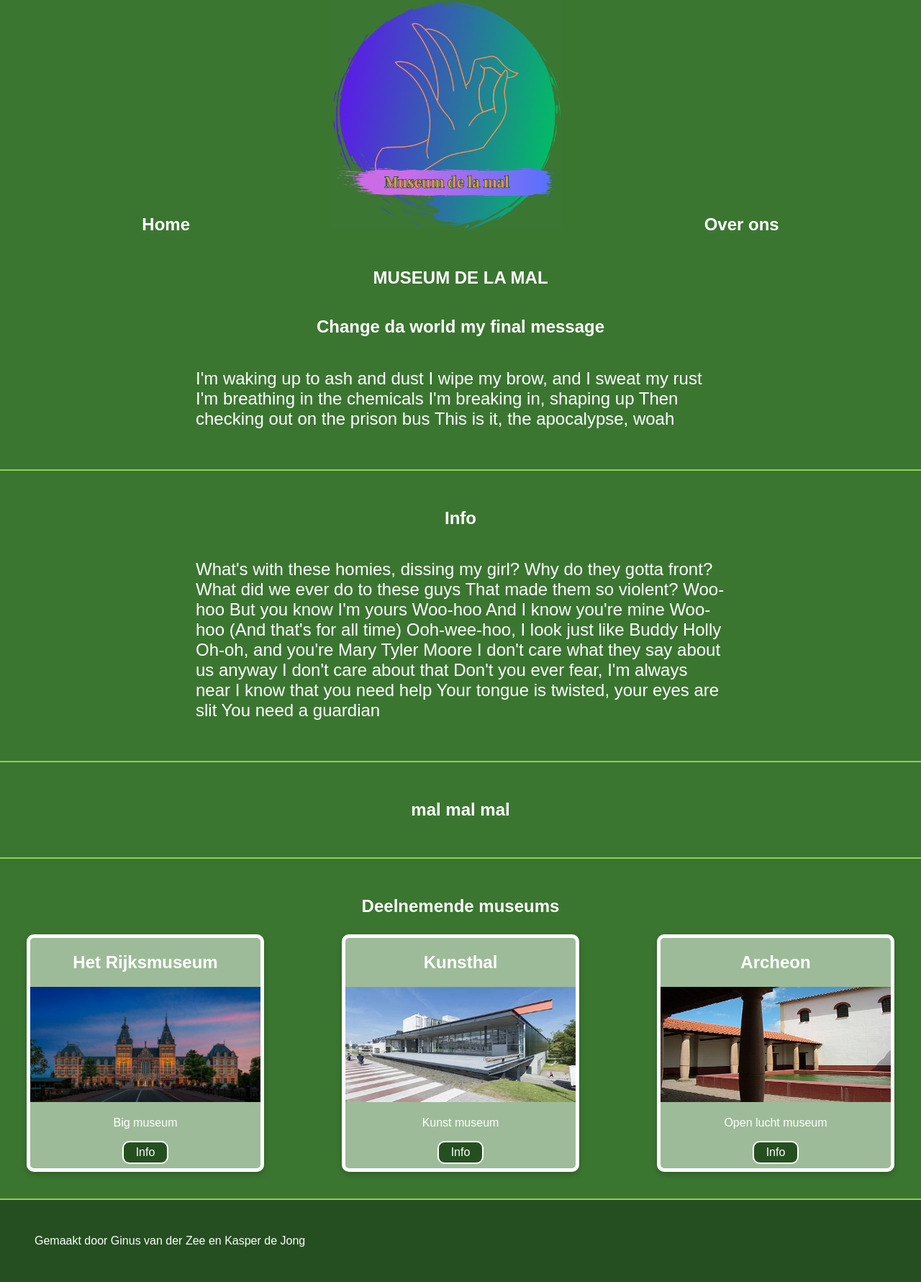
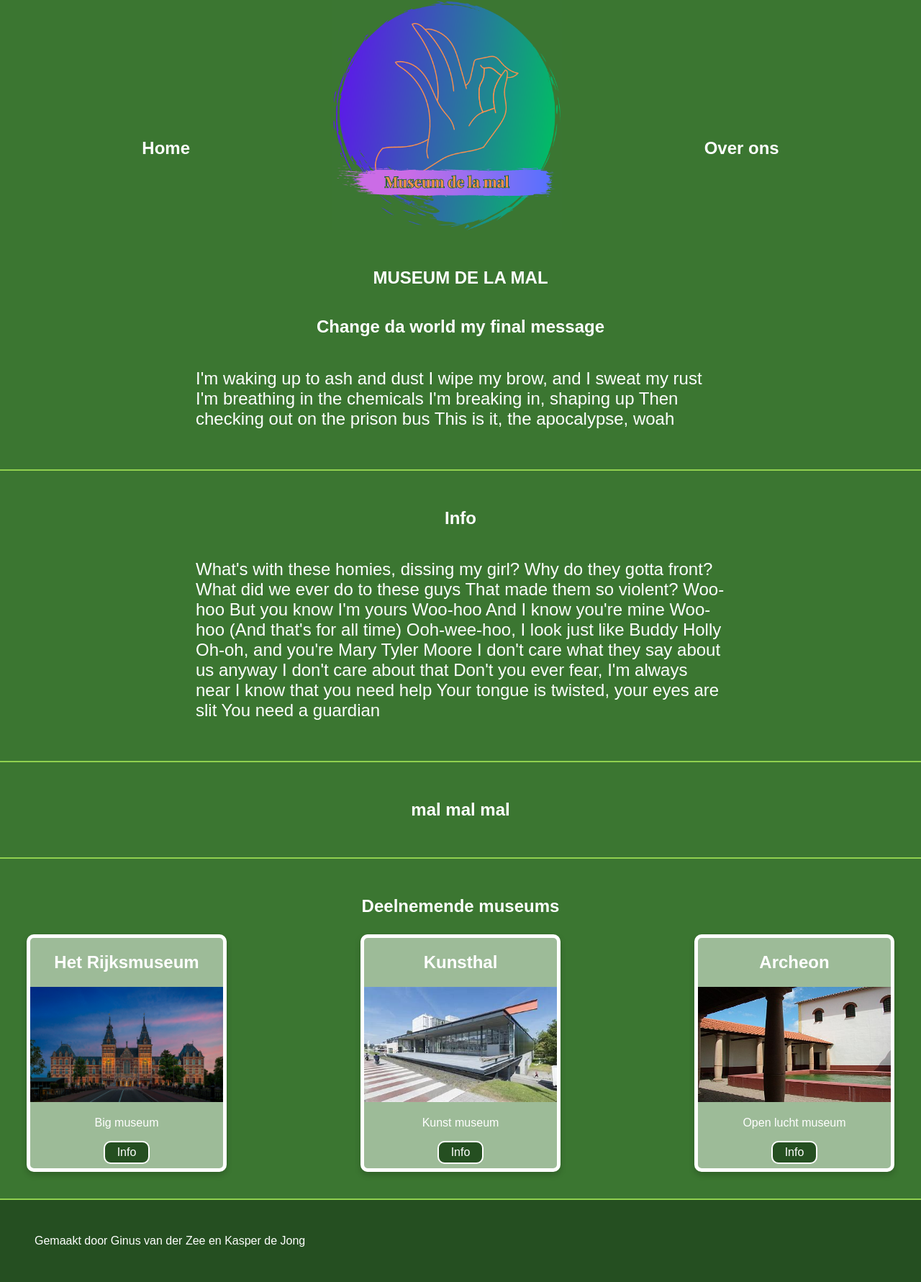
Before and after one commit to GinusHR/CLE-3, a PHP site: page / in a window 1280 px wide. Shown: the whole page at 72% size. Run offline with PHP 8.4, Linux system fonts and the light colour scheme.

Commit message:
css gefixt en netjes gemaakt
gap bij museum kaarten en nav goed in midden gezet

```diff
--- a/css/style.css
+++ b/css/style.css
@@ -9,7 +9,7 @@ body {
     display: flex;
     flex-direction: row;
     justify-content: space-evenly;
-    align-items: baseline;
+    align-items: center;
 }
 
 
@@ -59,7 +59,8 @@ section {
 #museum-info {
     display: flex;
     flex-direction: row;
-    justify-content: space-between;
+    justify-content: center;
+    gap: 11rem;
 }
 
 .museum-card {
```
